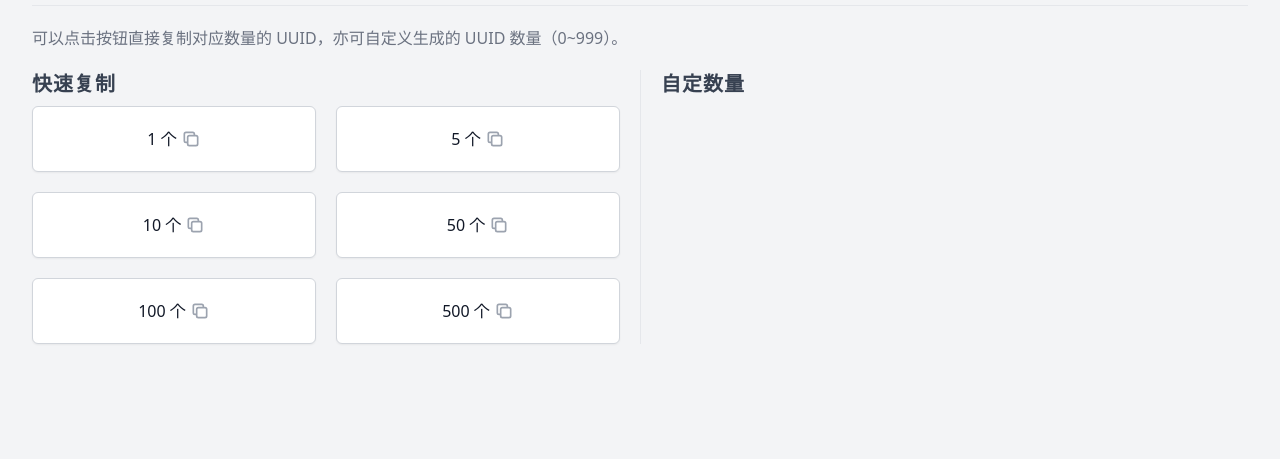
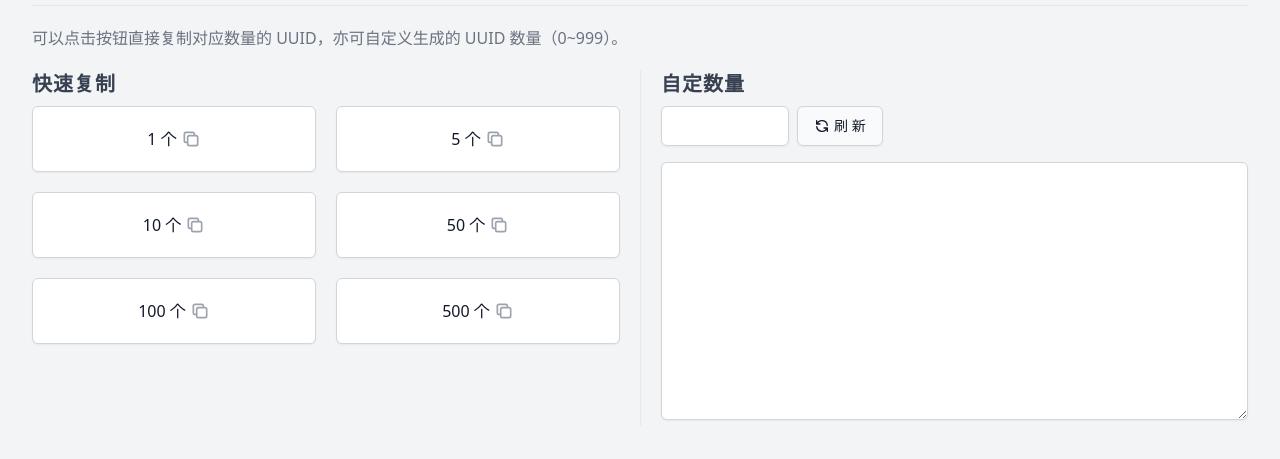
Before and after one commit to moreant/my-tool, a Vue app: page /uuid in a window 1280 px wide. Shown: the part 227-686 px from the top of the page. Built offline with nearby package versions, Linux system fonts and the light colour scheme; what @tailwindcss/typography would draw is missing.

Commit message:
build test

```diff
--- a/src/components/Button.vue
+++ b/src/components/Button.vue
@@ -1,7 +1,21 @@
 <script setup lang="ts"></script>
 
 <template>
-  <button>
+  <button
+    class="
+      px-4
+      py-2
+      border border-transparent
+      shadow-sm
+      text-sm
+      font-medium
+      rounded-md
+      text-gray-900
+      bg-gray-50
+      border-gray-300
+      hover:bg-white
+    "
+  >
     <div class="flex items-center justify-center"><slot /></div>
   </button>
 </template>
--- a/src/components/Navbar.vue
+++ b/src/components/Navbar.vue
@@ -2,20 +2,8 @@
 
 <template>
   <div class="bg-blue-600 divide-y divide-black divide-opacity-10">
-    <div
-      class="
-        max-w-7xl
-        2xl:max-w-screen-2xl
-        mx-auto
-        py-6
-        px-4
-        sm:px-6
-        lg:px-8
-        flex
-        leading-
-      "
-    >
-      <div class="text-white text-2xl cursor-pointer">麦兔</div>
+    <div class="max-w-7xl 2xl:max-w-screen-2xl mx-auto py-6 px-4 sm:px-6 lg:px-8 flex leading-">
+      <router-link class="text-white text-2xl cursor-pointer" to="/">麦兔</router-link>
     </div>
     <slot></slot>
   </div>
--- /dev/null
+++ b/src/components/input/Textarea.d.ts
@@ -0,0 +1,5 @@
+export declare const Textarea: import('vue').DefineComponent<{
+  rows: string
+}>
+
+export default Textarea
--- /dev/null
+++ b/src/components/input/Textarea.vue
@@ -0,0 +1,26 @@
+<script setup lang="ts">
+  defineProps({
+    value: {
+      type: String
+    },
+    rows: {
+      type: String
+    }
+  })
+</script>
+
+<template>
+  <textarea
+    :value="value"
+    :rows="rows"
+    class="
+      w-full
+      border-gray-300
+      shadow-sm
+      focus:border-blue-300 focus:ring focus:ring-blue-200 focus:ring-opacity-50
+      rounded-md
+    "
+  ></textarea>
+</template>
+
+<style scoped></style>
--- a/src/views/UUID.vue
+++ b/src/views/UUID.vue
@@ -5,6 +5,8 @@
   import ToolHead from '@/components/tool/ToolHead.vue'
   import ToolDesc from '@/components/tool/ToolDesc.vue'
   import { DuplicateIcon } from '@heroicons/vue/outline'
+  import Button from '@/components/Button.vue'
+  import Textarea from '@/components/input/Textarea.vue'
 </script>
 
 <template>
@@ -48,11 +50,63 @@
             "
           >
             <span class="text-gray-900">{{ item }} 个 </span>
-            <span><DuplicateIcon class="w-5 h-5" /></span>
+            <span>
+              <svg
+                xmlns="http://www.w3.org/2000/svg"
+                class="w-5 h-5"
+                fill="none"
+                viewBox="0 0 24 24"
+                stroke="currentColor"
+              >
+                <path
+                  stroke-linecap="round"
+                  stroke-linejoin="round"
+                  stroke-width="2"
+                  d="M8 16H6a2 2 0 01-2-2V6a2 2 0 012-2h8a2 2 0 012 2v2m-6 12h8a2 2 0 002-2v-8a2 2 0 00-2-2h-8a2 2 0 00-2 2v8a2 2 0 002 2z"
+                />
+              </svg>
+            </span>
           </button>
         </div>
       </div>
-      <div class="pt-5 md:pt-0 md:pl-5"><ColumnLabel text="自定数量" /></div>
+      <div class="pt-5 md:pt-0 md:pl-5"
+        ><ColumnLabel text="自定数量" />
+        <div class="flex flex-wrap mb-4">
+          <div class="relative">
+            <input
+              type="number"
+              class="
+                w-32
+                h-full
+                block
+                rounded-md
+                border-gray-300
+                shadow-sm
+                focus:border-blue-300 focus:ring focus:ring-blue-200 focus:ring-opacity-50
+              "
+              placeholder=""
+            />
+          </div>
+          <Button class="ml-2">
+            <svg
+              xmlns="http://www.w3.org/2000/svg"
+              class="h-4 w-4 mr-1"
+              fill="none"
+              viewBox="0 0 24 24"
+              stroke="currentColor"
+            >
+              <path
+                stroke-linecap="round"
+                stroke-linejoin="round"
+                stroke-width="2"
+                d="M4 4v5h.582m15.356 2A8.001 8.001 0 004.582 9m0 0H9m11 11v-5h-.581m0 0a8.003 8.003 0 01-15.357-2m15.357 2H15"
+              />
+            </svg>
+            刷 新</Button
+          >
+        </div>
+        <Textarea rows="10" />
+      </div>
     </div>
   </Container>
 </template>
```
